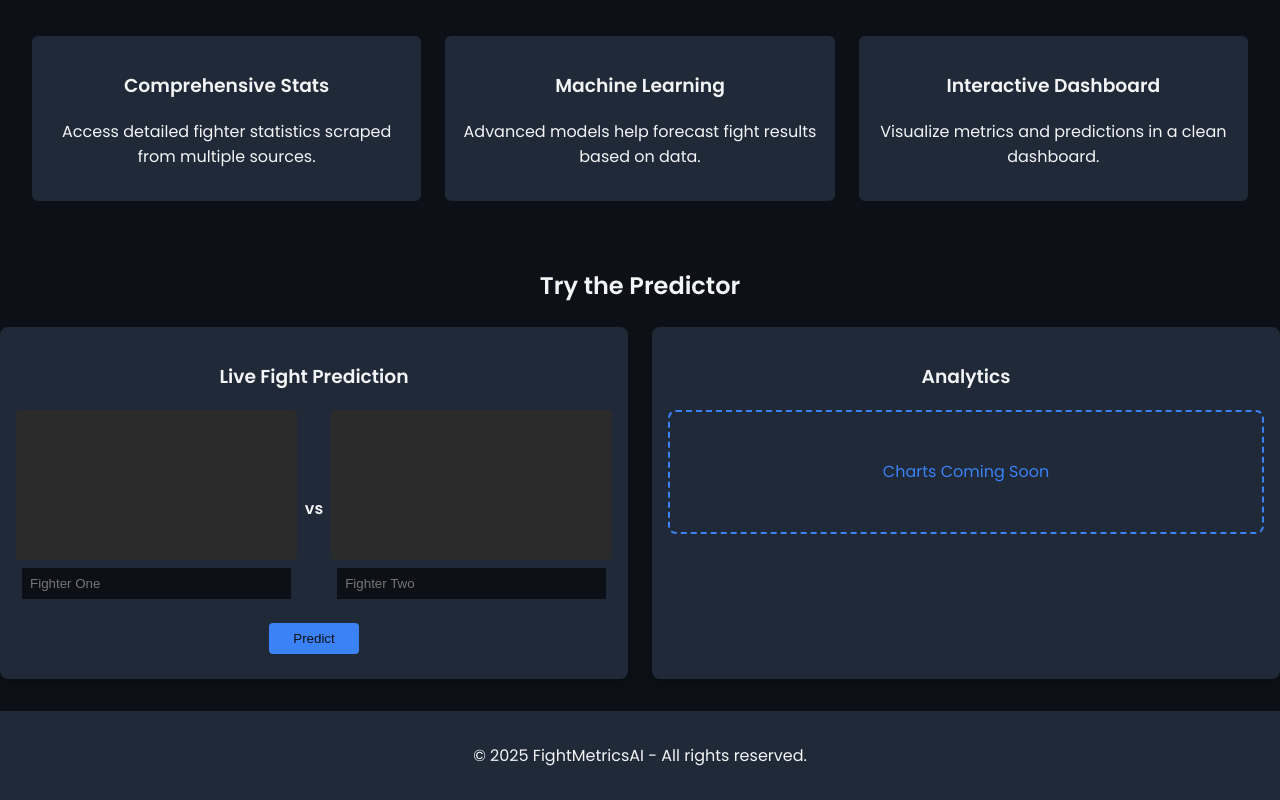
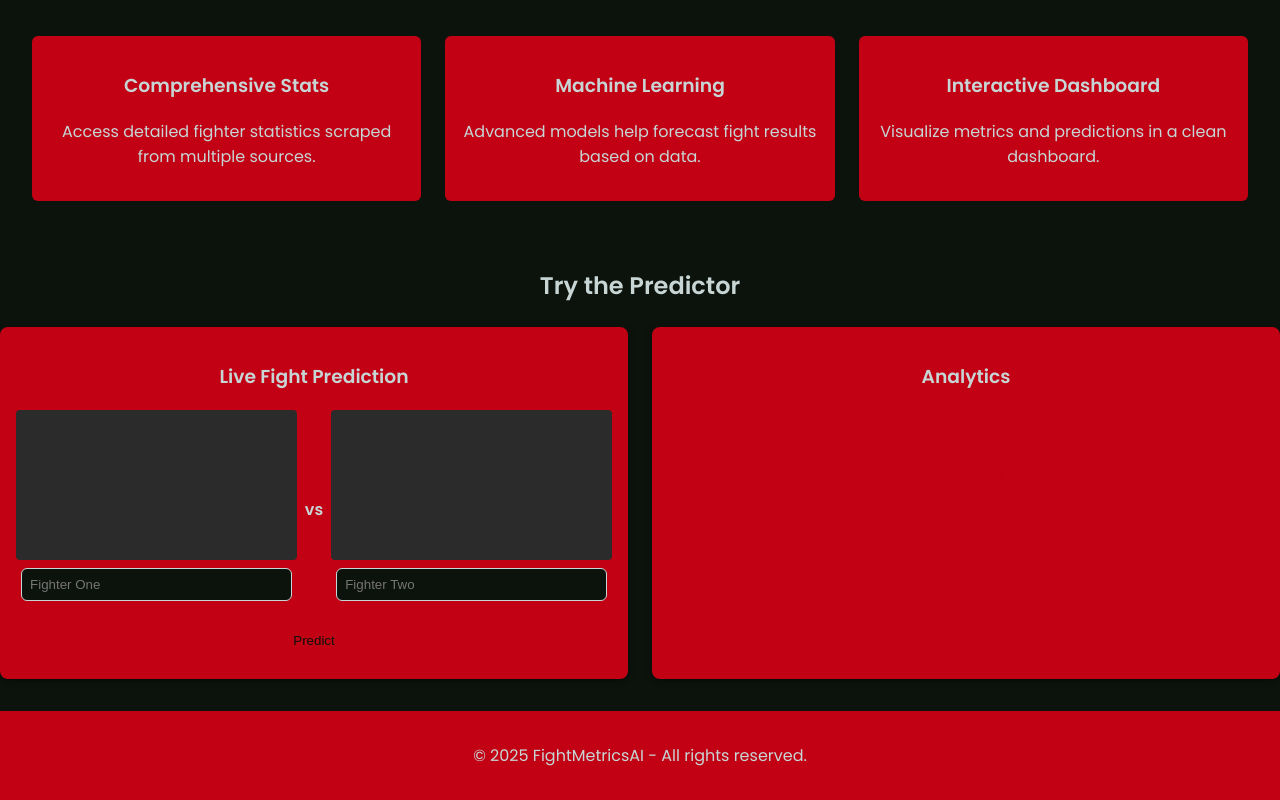
Before and after one commit to adamwalid64/FightMetricsAI, a React (Vite) app in the folder webapp/frontend/: page / in a window 1280 px wide. Shown: the part 509-1309 px from the top of the page. Built offline with nearby package versions, Linux system fonts and the light colour scheme.

Commit message:
Update color scheme and style inputs

```diff
--- a/webapp/frontend/src/App.css
+++ b/webapp/frontend/src/App.css
@@ -67,7 +67,8 @@
   height: 4rem;
   background-color: var(--color-primary);
   color: var(--color-third);
-  border: none;
+  border: 1px solid var(--color-third);
+  border-radius: 6px;
   padding: 0.5rem;
   margin-bottom: 1rem;
 }
@@ -123,7 +124,8 @@
   padding: 0.5rem;
   background-color: var(--color-primary);
   color: var(--color-third);
-  border: none;
+  border: 1px solid var(--color-third);
+  border-radius: 6px;
 }
 
 .fighter-selection {
--- a/webapp/frontend/src/index.css
+++ b/webapp/frontend/src/index.css
@@ -1,8 +1,9 @@
 :root {
-  --color-primary: #0d1117;
-  --color-secondary: #1f2937;
-  --color-third: #f3f4f6;
-  --color-accent: #3b82f6;
+  /* Updated color scheme */
+  --color-primary: #0C120C;
+  --color-secondary: #C20114;
+  --color-third: #C7D6D5;
+  --color-accent: var(--color-secondary);
 }
 
 body {
```
